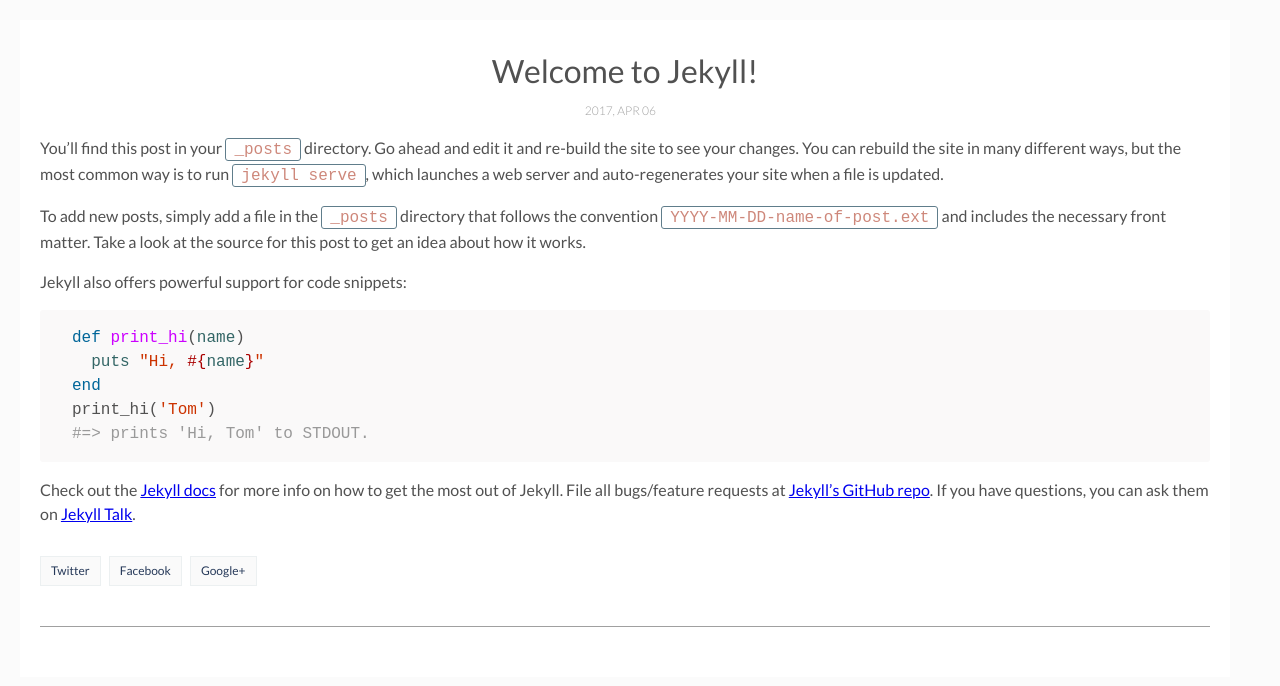
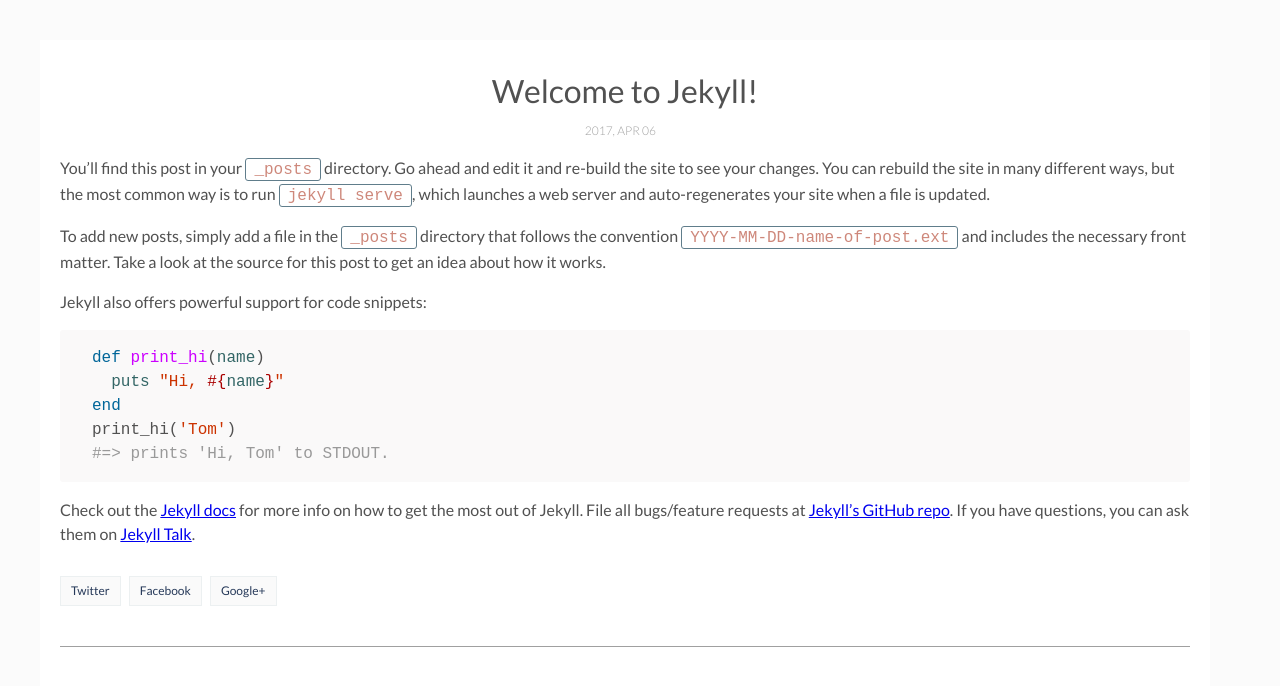
Before and after one commit to swapnilshrikhande/swapnilshrikhande.github.io.bkp, a Jekyll site: the page built from _posts/2017-04-06-welcome-to-jekyll.markdown, in a window 1280 px wide. Shown: the top 686 px of the page. Built offline with Jekyll 4.4.1, drawn with Linux system fonts in a browser that asks for light colours; comment, search, counter and statistics services are not loaded.

Commit message:
Update post.html

```diff
--- a/_layouts/post.html
+++ b/_layouts/post.html
@@ -6,7 +6,7 @@ layout: main
        display:none;
   }
   .content-box {
-       padding-left: 20px;
+       padding: 40px;
   }
 </style>
 <article class="article-page">
```
